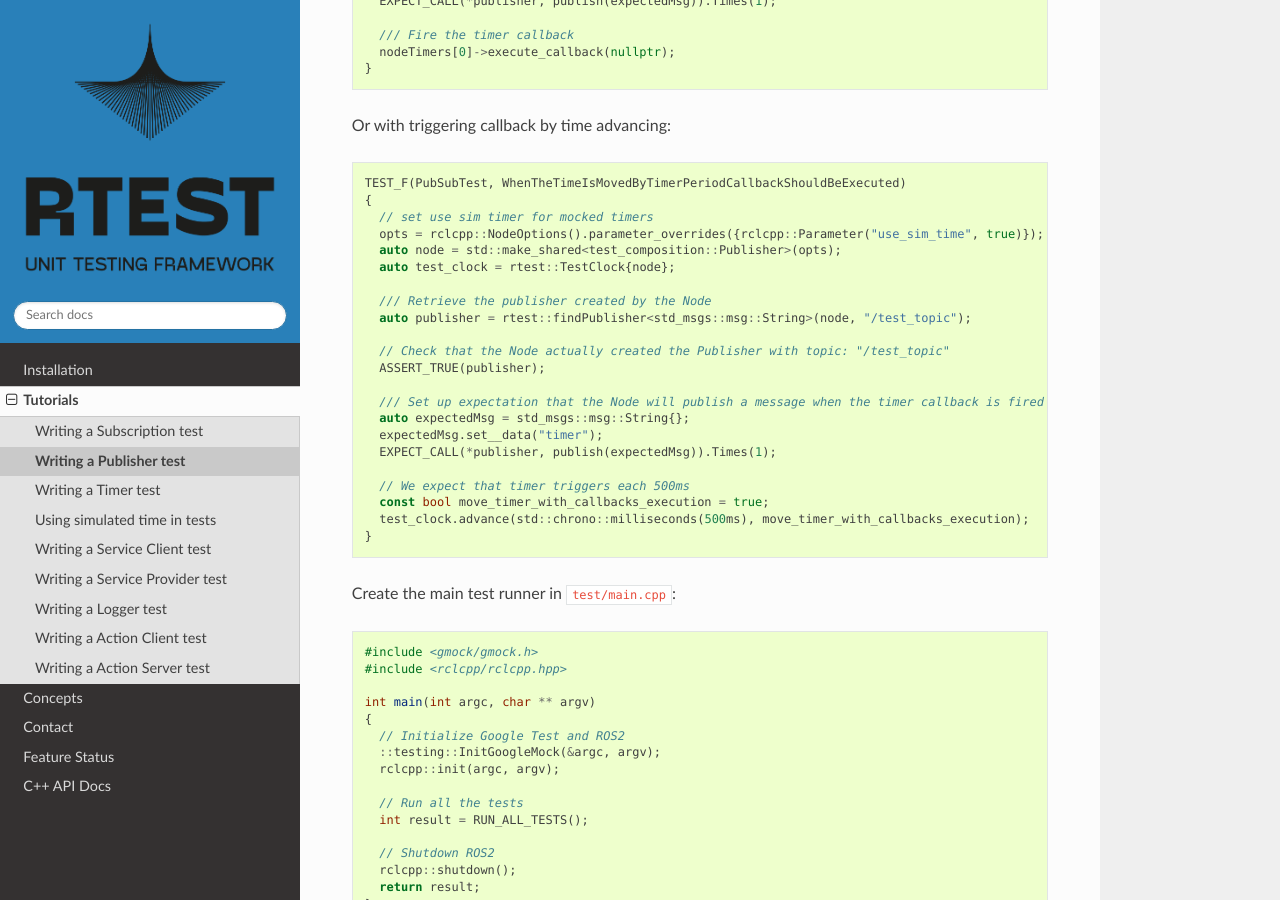
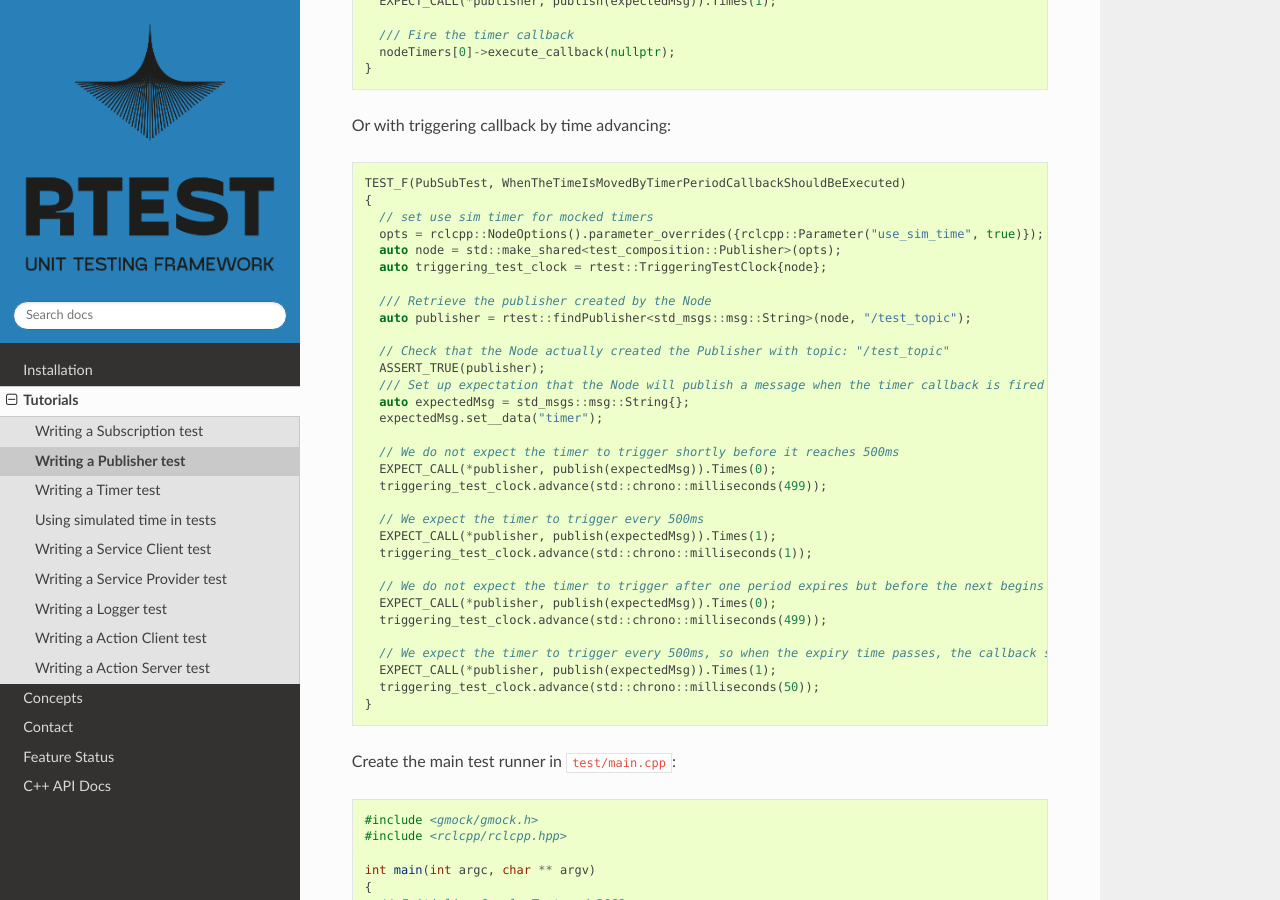
Before and after one commit to Wiktor-99/rtest, a Sphinx documentation site: the page built from rtest/doc/Tutorials/Publisher.md, in a window 1280 px wide and 900 px high, scrolled down 3836 px. Built offline with Sphinx 7.4.7 and the Read the Docs theme 3.1.0, drawn with Linux system fonts in a browser that asks for light colours; pages that are not in the unit, such as notebooks, are missing from menus.

Commit message:
Move impl to the TriggeringTestClock; Extend UT scenario

````diff
--- a/rtest/doc/Tutorials/Publisher.md
+++ b/rtest/doc/Tutorials/Publisher.md
@@ -184,22 +184,32 @@ TEST_F(PubSubTest, WhenTheTimeIsMovedByTimerPeriodCallbackShouldBeExecuted)
   // set use sim timer for mocked timers
   opts = rclcpp::NodeOptions().parameter_overrides({rclcpp::Parameter("use_sim_time", true)});
   auto node = std::make_shared<test_composition::Publisher>(opts);
-  auto test_clock = rtest::TestClock{node};
+  auto triggering_test_clock = rtest::TriggeringTestClock{node};
 
   /// Retrieve the publisher created by the Node
   auto publisher = rtest::findPublisher<std_msgs::msg::String>(node, "/test_topic");
 
   // Check that the Node actually created the Publisher with topic: "/test_topic"
   ASSERT_TRUE(publisher);
-
   /// Set up expectation that the Node will publish a message when the timer callback is fired
   auto expectedMsg = std_msgs::msg::String{};
   expectedMsg.set__data("timer");
+
+  // We do not expect the timer to trigger shortly before it reaches 500ms
+  EXPECT_CALL(*publisher, publish(expectedMsg)).Times(0);
+  triggering_test_clock.advance(std::chrono::milliseconds(499));
+
+  // We expect the timer to trigger every 500ms
   EXPECT_CALL(*publisher, publish(expectedMsg)).Times(1);
+  triggering_test_clock.advance(std::chrono::milliseconds(1));
 
-  // We expect that timer triggers each 500ms
-  const bool move_timer_with_callbacks_execution = true;
-  test_clock.advance(std::chrono::milliseconds(500ms), move_timer_with_callbacks_execution);
+  // We do not expect the timer to trigger after one period expires but before the next begins
+  EXPECT_CALL(*publisher, publish(expectedMsg)).Times(0);
+  triggering_test_clock.advance(std::chrono::milliseconds(499));
+
+  // We expect the timer to trigger every 500ms, so when the expiry time passes, the callback should fire
+  EXPECT_CALL(*publisher, publish(expectedMsg)).Times(1);
+  triggering_test_clock.advance(std::chrono::milliseconds(50));
 }
 ```
 
````
Also changed, not shown: 2 other files.
